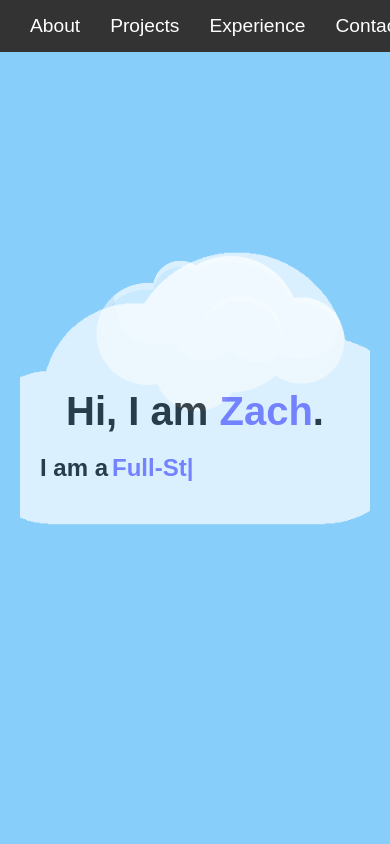
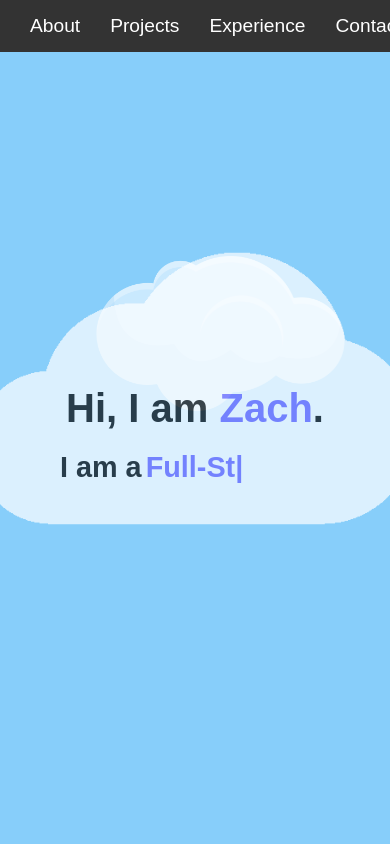
Before and after one commit to Zachary-Bricknell/Portfolio, a React (Create React App) app in the folder my-portfolio/: page / in a window 390 px wide. Shown: the top 844 px of the page. Built offline with nearby package versions, Linux system fonts and the light colour scheme; the HTML template or start-up script is replaced by a standard one.

Commit message:
another one

```diff
--- a/my-portfolio/src/components/Hero.css
+++ b/my-portfolio/src/components/Hero.css
@@ -15,17 +15,14 @@ body {
   background-color: #87CEFA;
   overflow: hidden; /* Prevent any overflow issues */
   width: 100%; /* Ensure hero takes up the full width */
-  padding-left: 20px;  /* Add padding to hero for some space */
-  padding-right: 20px; /* Add padding to hero for some space */
-  box-sizing: border-box; /* Include padding in width calculation */
 }
 
 .hero-content {
-  position: relative; /* Changed from absolute to relative */
+  position: relative;
   z-index: 2;
-  width: 400px;
-  max-width: calc(100% - 40px); /* Reduce width based on padding */
-  height: 400px;
+  width: 450px; /* Ensure width is consistent */
+  max-width: 100%;
+  height: 400px; /* Ensure consistent height */
   text-align: center;
   background-image: url('../assets/images/gcloud_2.png');
   background-size: contain; /* Ensure the entire image is scaled */
@@ -42,18 +39,19 @@ body {
 }
 
 .hero-content h1 {
-  font-size: 2.5rem;
+  font-size: 2.5rem; /* Keep the font size consistent */
   font-weight: bold;
-  margin-bottom: 20px;
+  margin-bottom: 20px; /* Maintain spacing */
 }
 
 .hero-content p {
-  font-size: 1.8rem;
+  font-size: 1.8rem; /* Keep the font size consistent */
   font-weight: bold;
   color: black;
   display: flex;
   align-items: baseline;
   margin: 0;
+  margin-left: 40px; /* Shift the paragraph to the right */
 }
 
 .hero-content h1 .name-highlight {
@@ -74,10 +72,6 @@ body {
   color: #6c63ff; /* Keep the name highlight color */
 }
 
-.hero-content p {
-  font-size: 1.5rem;
-}
-
 .clouds {
   position: absolute;
   top: 0;
@@ -92,3 +86,22 @@ body {
   opacity: 0;
   pointer-events: none;
 }
+
+@media (max-width: 600px) {
+  .hero-content {
+    width: 450px; /* Set the same width as the desktop version */
+    height: 400px; /* Keep the same height */
+    padding: 20px; /* Keep the padding consistent */
+    font-size: 1.8rem; /* Ensure the font size stays consistent */
+    background-size: contain; /* Keep the background image consistent */
+  }
+
+  .hero-content h1 {
+    font-size: 2.5rem; /* Keep the font size consistent */
+  }
+
+  .hero-content p {
+    margin-left: 40px; /* Maintain the margin */
+    font-size: 1.8rem; /* Ensure the font size stays consistent */
+  }
+}
```
